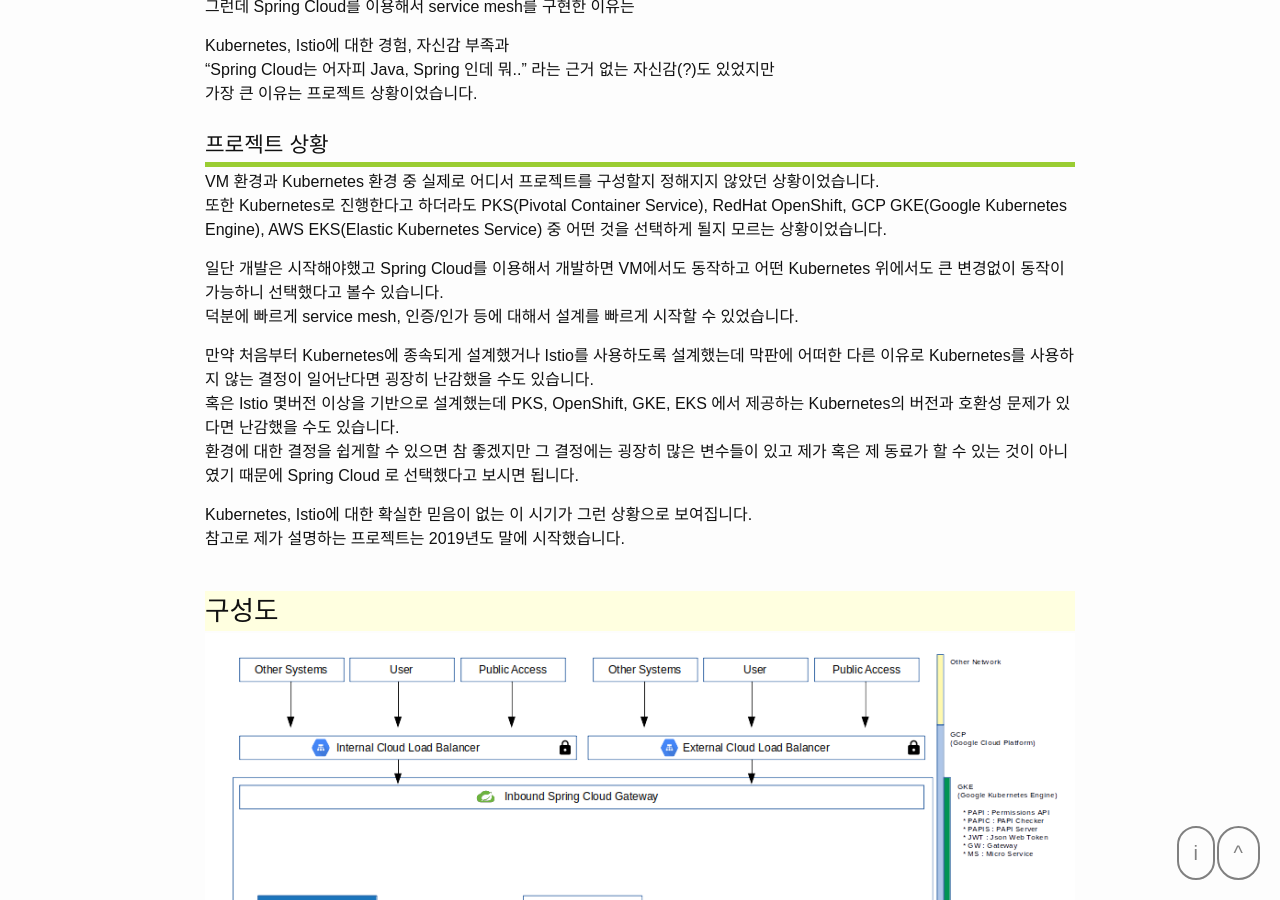
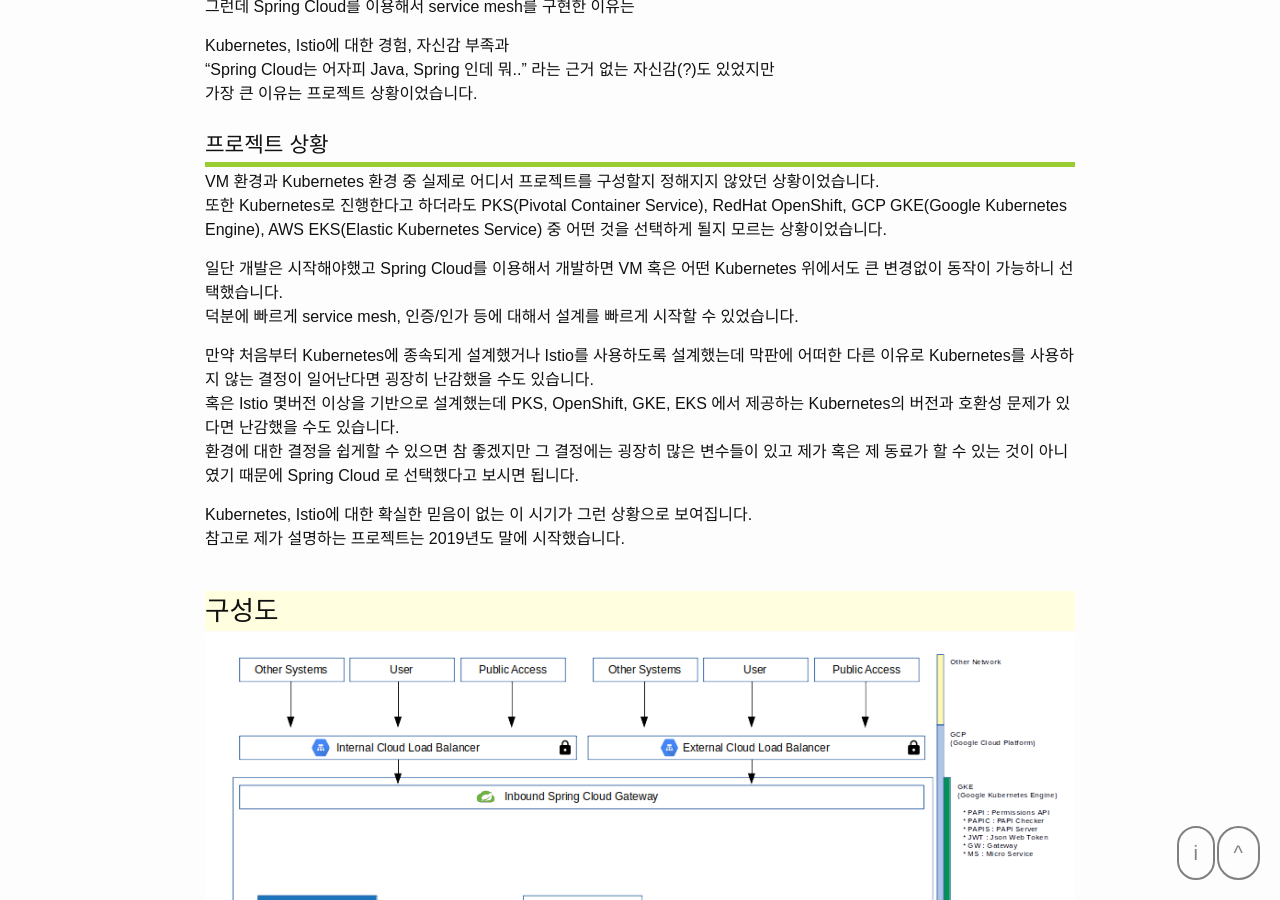
Before and after one commit to dveamer/dveamer.github.io, a Jekyll site: the page built from _posts/BackEnd/2020-04-15-MicroServiceArchitecture.md, in a window 1280 px wide and 900 px high, scrolled down 1459 px. Built offline with Jekyll 4.4.1, drawn with Linux system fonts in a browser that asks for light colours.

Commit message:
homepage

```diff
--- a/_posts/BackEnd/2020-04-15-MicroServiceArchitecture.md
+++ b/_posts/BackEnd/2020-04-15-MicroServiceArchitecture.md
@@ -29,7 +29,7 @@
 VM 환경과 Kubernetes 환경 중 실제로 어디서 프로젝트를 구성할지 정해지지 않았던 상황이었습니다.
 또한 Kubernetes로 진행한다고 하더라도 PKS(Pivotal Container Service), RedHat OpenShift, GCP GKE(Google Kubernetes Engine), AWS EKS(Elastic Kubernetes Service) 중 어떤 것을 선택하게 될지 모르는 상황이었습니다.
 
-일단 개발은 시작해야했고 Spring Cloud를 이용해서 개발하면 VM에서도 동작하고 어떤 Kubernetes 위에서도 큰 변경없이 동작이 가능하니 선택했다고 볼수 있습니다.
+일단 개발은 시작해야했고 Spring Cloud를 이용해서 개발하면 VM 혹은 어떤 Kubernetes 위에서도 큰 변경없이 동작이 가능하니 선택했습니다.
 덕분에 빠르게 service mesh, 인증/인가 등에 대해서 설계를 빠르게 시작할 수 있었습니다.
 
 만약 처음부터 Kubernetes에 종속되게 설계했거나 Istio를 사용하도록 설계했는데 막판에 어떠한 다른 이유로 Kubernetes를 사용하지 않는 결정이 일어난다면 굉장히 난감했을 수도 있습니다.
```
